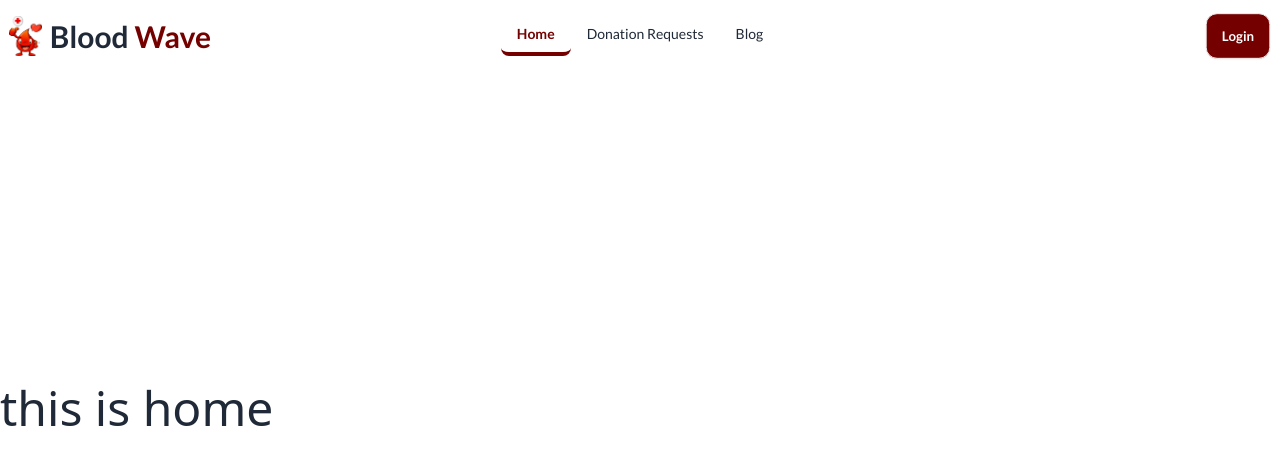
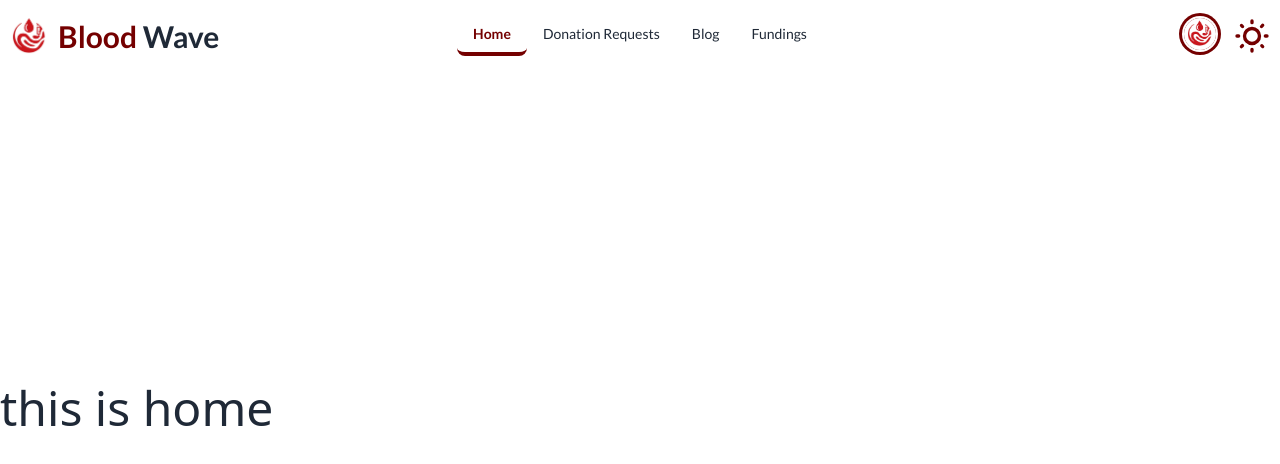
Before and after one commit to Rafidul01/blood-wave-client, a React (Vite) app: page / in a window 1280 px wide. Shown: the top 464 px of the page. Built offline with nearby package versions, Linux system fonts and the light colour scheme.

Commit message:
dark and light theme implimented

```diff
--- a/index.html
+++ b/index.html
@@ -2,7 +2,7 @@
 <html lang="en" data-theme="light">
   <head>
     <meta charset="UTF-8" />
-    <link rel="icon" type="image/svg+xml" href="../logo.png" />
+    <link rel="icon" type="image/svg+xml" href="../src/assets/image/logo.png" />
     <meta name="viewport" content="width=device-width, initial-scale=1.0" />
     <title>Blood Wave</title>
   </head>
--- a/src/pages/Shared/Navbar/Navbar.jsx
+++ b/src/pages/Shared/Navbar/Navbar.jsx
@@ -3,8 +3,19 @@ import { Link, NavLink } from "react-router-dom";
 import logo from "../../../assets/image/logo.png";
 const Navbar = () => {
   const [scrolled, setScrolled] = useState(false);
+  const [theme, setTheme] = useState(localStorage.getItem("theme") || "light");
   // test user
-  const user = false;
+  const user = true;
+  useEffect(() => {
+    localStorage.setItem("theme", theme);
+    const localTheme = localStorage.getItem("theme");
+    document.querySelector("html").setAttribute("data-theme", localTheme);
+  }, [theme]);
+  const handleToggle = (e) => {
+    if (e.target.checked) {
+      setTheme("dark");
+    } else setTheme("light");
+  };
 
   useEffect(() => {
     const handleScroll = () => {
@@ -60,8 +71,8 @@ const Navbar = () => {
           Blog
         </NavLink>
       </li>
-      {
-        user && <li className="hover:text-blood ">
+      {user && (
+        <li className="hover:text-blood ">
           <NavLink
             className={({ isActive }) =>
               isActive
@@ -73,7 +84,7 @@ const Navbar = () => {
             Fundings
           </NavLink>
         </li>
-      }
+      )}
     </>
   );
   return (
@@ -108,24 +119,38 @@ const Navbar = () => {
               className="menu menu-sm dropdown-content mt-3 z-[1] p-2 shadow bg-base-100 rounded-box w-52"
             >
               {Links}
+              {!user && (
+            <>
+              <Link
+                to="/login"
+                className="btn  bg-blood  text-white font-poppins rounded-3xl min-h-0 h-10 md:min-h-[3rem] md:h-[3rem]"
+              >
+                LogIn
+              </Link>
+
+            </>
+          ) }
             </ul>
           </div>
           <Link to="/" className="btn btn-ghost p-0 text-xl">
             <img src={logo} alt="" className="h-10" />
-            <h1 className="text-3xl">
-              Blood <span className="text-blood">Wave</span>
+            <h1 className="md:text-3xl text-xl">
+              <span className="text-blood">Blood</span> Wave
             </h1>
           </Link>
         </div>
         <div className="navbar-center hidden lg:flex">
-          <ul className="menu menu-horizontal px-1">{Links}</ul>
+          <ul className="menu menu-horizontal px-1">
+            {Links}
+
+          </ul>
         </div>
         <div className="navbar-end">
           {user ? (
             <div className="dropdown dropdown-end">
-              <label tabIndex={0} className="btn btn-ghost btn-circle avatar">
-                <div className="w-10 rounded-full">
-                  <img src={logo} />
+              <label tabIndex={0}>
+                <div className="w-6 md:w-8 mr-2 md:mr-4 rounded-full ring ring-blood ring-offset-base-100 ring-offset-2 btn btn-ghost btn-circle min-h-0 h-6 md:h-8 ">
+                  <img src={user.photoURL || logo} />
                 </div>
               </label>
               <ul
@@ -145,12 +170,9 @@ const Navbar = () => {
                   </NavLink>
                 </li>
                 <li>
-                  <Link
-
-                    className="btn hidden md:flex bg-blood  text-white font-lato rounded-xl min-h-0 h-10 md:min-h-[3rem] md:h-[3rem]"
-                  >
+                  <NavLink className="btn bg-blood  text-white font-lato rounded-xl min-h-0 h-10 md:min-h-[3rem] md:h-[3rem]">
                     Logout
-                  </Link>
+                  </NavLink>
                 </li>
               </ul>
             </div>
@@ -162,6 +184,33 @@ const Navbar = () => {
               Login
             </Link>
           )}
+
+          <label className="swap swap-rotate">
+            <input
+              type="checkbox"
+              onChange={handleToggle}
+              checked={theme === "dark" ? true : false}
+              className="theme-controller "
+            />
+
+            {/* sun icon */}
+            <svg
+              className="swap-off fill-current w-8 h-8 md:w-10 md:h-10 text-blood  "
+              xmlns="http://www.w3.org/2000/svg"
+              viewBox="0 0 24 24"
+            >
+              <path d="M5.64,17l-.71.71a1,1,0,0,0,0,1.41,1,1,0,0,0,1.41,0l.71-.71A1,1,0,0,0,5.64,17ZM5,12a1,1,0,0,0-1-1H3a1,1,0,0,0,0,2H4A1,1,0,0,0,5,12Zm7-7a1,1,0,0,0,1-1V3a1,1,0,0,0-2,0V4A1,1,0,0,0,12,5ZM5.64,7.05a1,1,0,0,0,.7.29,1,1,0,0,0,.71-.29,1,1,0,0,0,0-1.41l-.71-.71A1,1,0,0,0,4.93,6.34Zm12,.29a1,1,0,0,0,.7-.29l.71-.71a1,1,0,1,0-1.41-1.41L17,5.64a1,1,0,0,0,0,1.41A1,1,0,0,0,17.66,7.34ZM21,11H20a1,1,0,0,0,0,2h1a1,1,0,0,0,0-2Zm-9,8a1,1,0,0,0-1,1v1a1,1,0,0,0,2,0V20A1,1,0,0,0,12,19ZM18.36,17A1,1,0,0,0,17,18.36l.71.71a1,1,0,0,0,1.41,0,1,1,0,0,0,0-1.41ZM12,6.5A5.5,5.5,0,1,0,17.5,12,5.51,5.51,0,0,0,12,6.5Zm0,9A3.5,3.5,0,1,1,15.5,12,3.5,3.5,0,0,1,12,15.5Z" />
+            </svg>
+
+            {/* moon icon */}
+            <svg
+              className="swap-on fill-current w-8 h-8 md:w-10 md:h-10  text-blood "
+              xmlns="http://www.w3.org/2000/svg"
+              viewBox="0 0 24 24"
+            >
+              <path d="M21.64,13a1,1,0,0,0-1.05-.14,8.05,8.05,0,0,1-3.37.73A8.15,8.15,0,0,1,9.08,5.49a8.59,8.59,0,0,1,.25-2A1,1,0,0,0,8,2.36,10.14,10.14,0,1,0,22,14.05,1,1,0,0,0,21.64,13Zm-9.5,6.69A8.14,8.14,0,0,1,7.08,5.22v.27A10.15,10.15,0,0,0,17.22,15.63a9.79,9.79,0,0,0,2.1-.22A8.11,8.11,0,0,1,12.14,19.73Z" />
+            </svg>
+          </label>
         </div>
       </div>
     </div>
--- a/tailwind.config.js
+++ b/tailwind.config.js
@@ -19,4 +19,7 @@ export default {
   plugins: [
     require('daisyui'),
   ],
+  daisyui: {
+    themes: ["light", "dark"],
+  },
 }
```
Also changed, not shown: src/assets/image/logo.png. Lines whose indentation alone changed are shown as unchanged.
